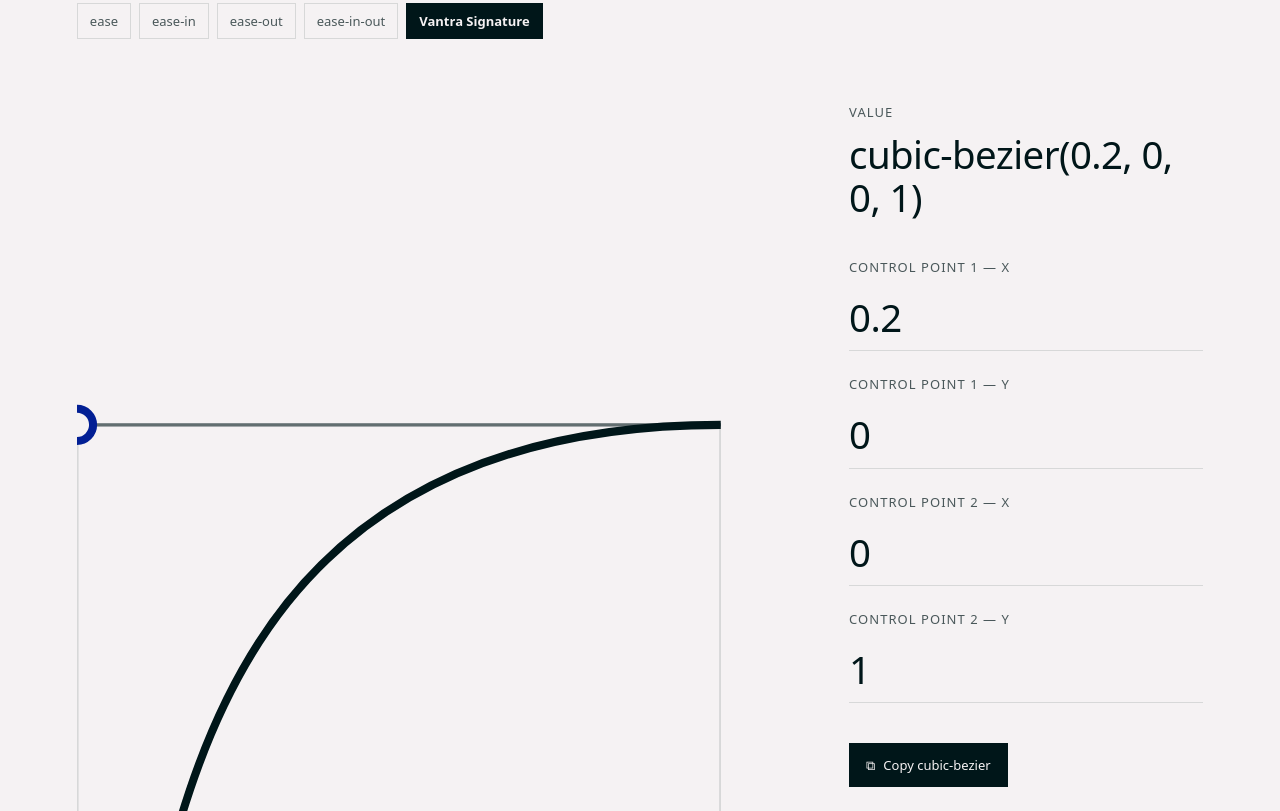
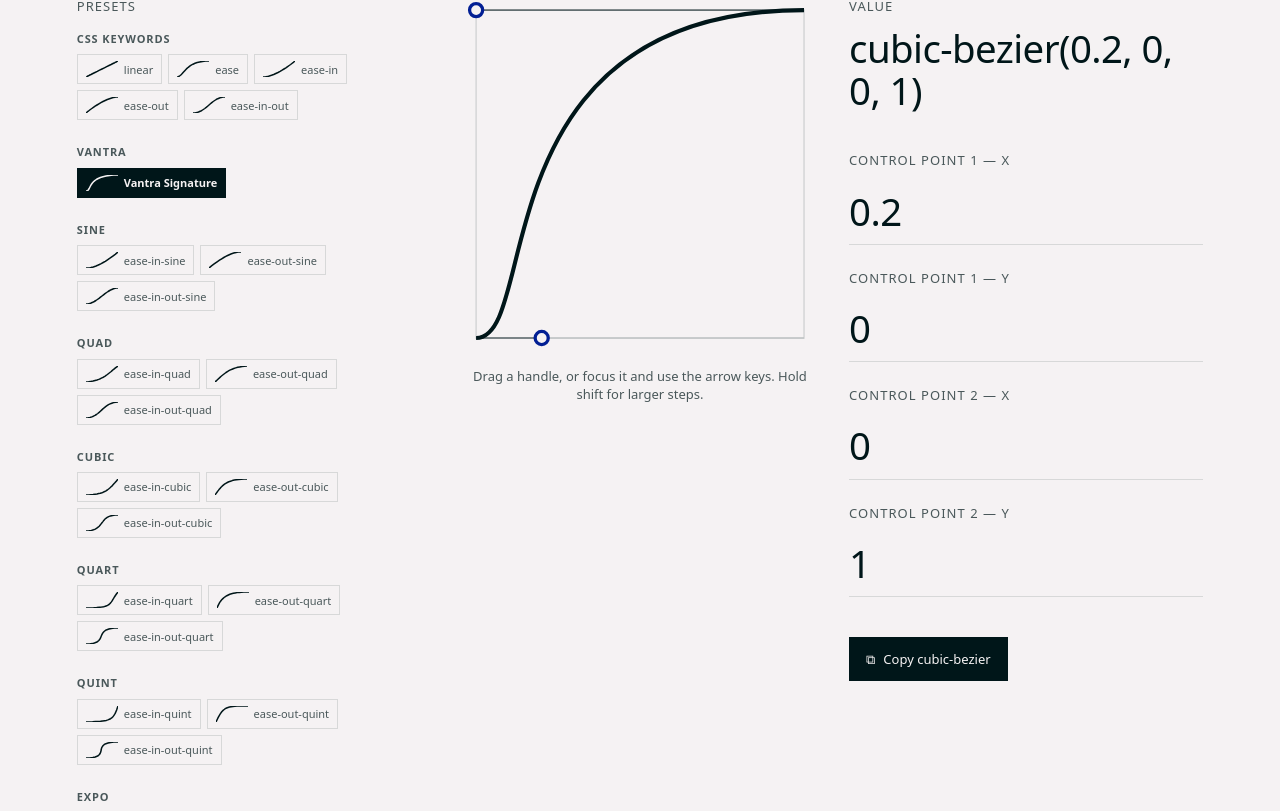
Before and after one commit to vantradesign/vantra-site, a Nuxt app: page /tools/easing-curves in a window 1280 px wide. Shown: the part 709-1520 px from the top of the page. Built offline with nearby package versions, Linux system fonts and the light colour scheme.

Commit message:
feat(easing): add preset picker and refactor easing curves page
- Extract easing presets into utils/tools/easing-presets.ts
- Add EasingPresetPicker component for browsing named presets
- Refactor easing-curves page to use new preset data

```diff
--- /dev/null
+++ b/components/tools/EasingPresetPicker.vue
@@ -0,0 +1,116 @@
+<script setup lang="ts">
+import { EASING_FAMILIES, presetToPoints, bezierPoint } from '~/utils/tools/easing'
+import type { EasingPresetEntry } from '~/utils/tools/easing'
+
+const props = defineProps<{
+  modelValue: string
+}>()
+
+const emit = defineEmits<{ 'update:modelValue': [string] }>()
+
+const groupId = useId()
+
+function isActive(preset: EasingPresetEntry) {
+  return props.modelValue === preset.id
+}
+
+function select(preset: EasingPresetEntry) {
+  emit('update:modelValue', preset.id)
+}
+
+/**
+ * Generate an SVG path for the mini-preview curve thumbnail.
+ * Uses 20 sample points to draw the curve in a 32x16 viewBox.
+ */
+function miniCurvePath(preset: EasingPresetEntry): string {
+  const points = presetToPoints(preset)
+  const w = 32
+  const h = 16
+  const steps = 20
+  const parts: string[] = []
+
+  for (let i = 0; i <= steps; i++) {
+    const t = i / steps
+    const { x, y } = bezierPoint(points, t)
+    const sx = x * w
+    const sy = (1 - y) * h
+    parts.push(`${i === 0 ? 'M' : 'L'} ${sx.toFixed(1)} ${sy.toFixed(1)}`)
+  }
+
+  return parts.join(' ')
+}
+
+</script>
+
+<template>
+  <div>
+    <p :id="groupId" class="caption mb-4">Presets</p>
+
+    <div class="space-y-6">
+      <fieldset
+        v-for="family in EASING_FAMILIES"
+        :key="family.id"
+        class="border-none p-0"
+      >
+        <legend class="caption mb-2 text-[0.6875rem] font-bold text-ink-muted">
+          {{ family.label }}
+        </legend>
+
+        <p
+          v-if="family.note"
+          class="mb-2 text-[0.6875rem] leading-snug text-ink-faint"
+        >
+          ⚠ {{ family.note }}
+        </p>
+
+        <div
+          class="flex flex-wrap gap-1.5"
+          role="radiogroup"
+          :aria-label="family.label + ' presets'"
+        >
+          <label
+            v-for="preset in family.presets"
+            :key="preset.id"
+            class="group shrink-0"
+          >
+            <input
+              type="radio"
+              :name="groupId"
+              :value="preset.id"
+              :checked="isActive(preset)"
+              class="peer sr-only"
+              @change="select(preset)"
+            />
+            <span
+              class="flex cursor-pointer items-center gap-1.5 border px-2 py-1.5 text-[0.6875rem] leading-none transition-colors duration-200 ease-editorial peer-focus-visible:outline peer-focus-visible:outline-2 peer-focus-visible:outline-offset-3 peer-focus-visible:outline-blue peer-focus-visible:shadow-[0_0_0_5px_var(--color-paper)]"
+              :class="
+                isActive(preset)
+                  ? 'border-ink bg-ink text-paper font-bold'
+                  : 'border-rule text-ink-muted hover:border-ink hover:text-ink'
+              "
+            >
+              <svg
+                class="shrink-0"
+                width="32"
+                height="16"
+                viewBox="0 0 32 16"
+                fill="none"
+                aria-hidden="true"
+              >
+                <path
+                  :d="miniCurvePath(preset)"
+                  :stroke="isActive(preset) ? 'var(--color-paper)' : 'var(--color-ink)'"
+                  stroke-width="1.5"
+                  fill="none"
+                  stroke-linecap="round"
+                  stroke-linejoin="round"
+                />
+              </svg>
+              <span>{{ preset.label }}</span>
+            </span>
+          </label>
+        </div>
+      </fieldset>
+    </div>
+  </div>
+</template>
--- a/pages/tools/easing-curves.vue
+++ b/pages/tools/easing-curves.vue
@@ -1,7 +1,6 @@
 <script setup lang="ts">
 import { EASING_PRESETS, formatCubicBezier, matchPreset } from '~/utils/tools/easing'
 import type { BezierPoints } from '~/utils/tools/easing'
-import type { Chip } from '~/types/tools'
 
 useToolPageSeo({
   slug: 'easing-curves',
@@ -12,11 +11,6 @@ useToolPageSeo({
 
 const points = ref<BezierPoints>({ x1: 0.2, y1: 0, x2: 0, y2: 1 })
 const duration = ref(900)
-
-const chips: Chip[] = EASING_PRESETS.map((preset) => ({
-  value: preset.value,
-  label: preset.label,
-}))
 
 const preset = computed({
   get: () => matchPreset(points.value)?.value ?? '',
@@ -87,11 +81,16 @@ function pointerToCurve(event: PointerEvent) {
   if (!element) return null
 
   const box = element.getBoundingClientRect()
-  const x = (event.clientX - box.left) / box.width
-  /* The viewBox spans y from -50 to 150 in SVG units, i.e. 1.5 down to -0.5. */
-  const svgY = Y_MAX - ((event.clientY - box.top) / box.height) * (Y_MAX - Y_MIN)
+  /* viewBox is -4 -4 108 108. Map pixel position to SVG units, then to curve
+     coordinates. The curve's x runs 0–100 in SVG, y runs 100 (bottom) to
+     0 (top) mapped via toSvgY. */
+  const svgX = -4 + ((event.clientX - box.left) / box.width) * 108
+  const svgYCoord = -4 + ((event.clientY - box.top) / box.height) * 108
 
-  return { x, y: svgY }
+  const x = svgX / 100
+  const y = 1 - svgYCoord / 100
+
+  return { x, y }
 }
 
 function onPointerDown(handle: 'p1' | 'p2', event: PointerEvent) {
@@ -157,13 +156,22 @@ function handleValueText(handle: 'p1' | 'p2') {
 }
 
 /* Preview. `running` drives the transition; the nextTick round-trip is what
-   makes the button repeatable rather than a one-shot. */
+   makes the button repeatable rather than a one-shot. Auto-reset after the
+   transition finishes so the user can replay without manually resetting. */
 const running = ref(false)
+const previewEl = ref<HTMLElement | null>(null)
 
 async function play() {
   running.value = false
   await nextTick()
   running.value = true
+}
+
+function onPreviewTransitionEnd() {
+  if (!running.value) return
+  setTimeout(async () => {
+    running.value = false
+  }, 400)
 }
 
 const numericFields = computed(() => [
@@ -203,16 +211,19 @@ const css = computed(() =>
     <section aria-labelledby="curve-heading" class="gutter mt-20 md:mt-28">
       <h2 id="curve-heading" class="caption">The curve</h2>
 
-      <div class="mt-8">
-        <ToolChipRail v-model="preset" label="Presets" :chips="chips" />
+      <div class="mt-14 lg:grid lg:grid-cols-12 lg:gap-x-8">
+        <!-- Left column: presets -->
+        <div class="lg:col-span-4">
+          <EasingPresetPicker v-model="preset" />
         </div>
 
-      <div class="mt-14 md:grid md:grid-cols-12 md:gap-x-8">
-        <div class="md:col-span-7">
+        <!-- Centre column: curve graph -->
+        <div class="mt-12 lg:col-span-4 lg:mt-0">
+          <div class="w-full">
             <svg
               ref="svg"
-            viewBox="0 -50 100 200"
-            class="w-full touch-none select-none"
+              viewBox="-4 -4 108 108"
+              class="w-full touch-none select-none overflow-visible"
               role="group"
               aria-label="Cubic bezier curve editor"
               @pointermove="onPointerMove"
@@ -242,8 +253,9 @@ const css = computed(() =>
 
               <path :d="curvePath" fill="none" stroke="var(--color-ink)" stroke-width="1.25" />
 
-            <!-- Each handle carries a transparent 44-unit hit area so touch and
-                 coarse pointers get a target the visible dot does not need. -->
+              <!-- Each handle carries a transparent hit area (r=5, ~32px at 320px
+                   graph width) so touch and coarse pointers get a target that meets
+                   WCAG 2.5.5 without the visible dot being oversized. -->
               <g
                 v-for="handle in (['p1', 'p2'] as const)"
                 :key="handle"
@@ -258,30 +270,32 @@ const css = computed(() =>
                 <circle
                   :cx="handle === 'p1' ? toSvgX(points.x1) : toSvgX(points.x2)"
                   :cy="handle === 'p1' ? toSvgY(points.y1) : toSvgY(points.y2)"
-                r="7"
+                  r="5"
                   fill="transparent"
                 />
                 <circle
                   :cx="handle === 'p1' ? toSvgX(points.x1) : toSvgX(points.x2)"
                   :cy="handle === 'p1' ? toSvgY(points.y1) : toSvgY(points.y2)"
-                r="2.5"
+                  r="2"
                   fill="var(--color-paper)"
                   stroke="var(--color-blue)"
-                stroke-width="1.25"
+                  stroke-width="1"
                 />
               </g>
             </svg>
+          </div>
 
-          <p class="caption mt-4 normal-case tracking-normal text-ink-muted">
+          <p class="caption mt-4 text-center normal-case tracking-normal text-ink-muted">
             Drag a handle, or focus it and use the arrow keys. Hold shift for larger steps.
           </p>
         </div>
 
-        <div class="mt-16 md:col-span-4 md:col-start-9 md:mt-0">
+        <!-- Right column: values + controls -->
+        <div class="mt-12 lg:col-span-4 lg:mt-0">
           <p class="caption">Value</p>
-          <p class="mt-3 font-display text-title tabular-nums">
+          <output class="mt-3 block font-display text-title tabular-nums" aria-live="off">
             {{ timingFunction }}
-          </p>
+          </output>
 
           <ToolStatus :text="statusText" />
 
@@ -319,11 +333,13 @@ const css = computed(() =>
         <div class="flex flex-wrap items-end justify-between gap-8">
           <button
             type="button"
-            class="caption inline-flex min-h-11 items-center gap-2 border border-ink bg-ink px-5 text-paper normal-case tracking-normal transition-colors duration-200 ease-editorial hover:border-blue hover:bg-blue"
+            :disabled="running"
+            class="caption inline-flex min-h-11 items-center gap-2 border px-5 normal-case tracking-normal transition-colors duration-200 ease-editorial disabled:cursor-not-allowed disabled:border-rule disabled:bg-rule disabled:text-ink-muted"
+            :class="running ? '' : 'border-ink bg-ink text-paper hover:border-blue hover:bg-blue'"
             @click="play"
           >
-            <span aria-hidden="true">▶</span>
-            Play preview
+            <span aria-hidden="true">{{ running ? '⏸' : '▶' }}</span>
+            {{ running ? 'Playing…' : 'Play preview' }}
           </button>
 
           <div class="w-full max-w-xs">
@@ -335,6 +351,7 @@ const css = computed(() =>
              end point is `100% - width` without needing container queries. -->
         <div class="relative mt-12 h-[6.5rem] border-t border-rule pt-12" aria-hidden="true">
           <div
+            ref="previewEl"
             class="absolute top-12 size-14 bg-blue"
             :style="{
               left: running ? 'calc(100% - 3.5rem)' : '0px',
@@ -342,6 +359,7 @@ const css = computed(() =>
               transitionDuration: `${duration}ms`,
               transitionTimingFunction: timingFunction,
             }"
+            @transitionend="onPreviewTransitionEnd"
           />
         </div>
       </div>
--- /dev/null
+++ b/utils/tools/easing-presets.ts
@@ -0,0 +1,141 @@
+import type { BezierPoints } from './easing'
+
+export interface EasingPresetEntry {
+  /** Stable identifier, used as the radio value and for matchPreset lookups. */
+  id: string
+  /** Human-readable label shown in the UI. */
+  label: string
+  /** The four cubic-bezier control-point values. */
+  cubicBezier: [number, number, number, number]
+}
+
+export interface EasingFamily {
+  /** Family identifier (lowercase, kebab-case). */
+  id: string
+  /** Display name for the group header. */
+  label: string
+  /** Optional note shown below the family label. */
+  note?: string
+  presets: EasingPresetEntry[]
+}
+
+/* ------------------------------------------------------------------ */
+/*  Canonical values sourced from easings.net / Penner equations.      */
+/*  Do not approximate — users expect exact matches.                   */
+/* ------------------------------------------------------------------ */
+
+export const EASING_FAMILIES: EasingFamily[] = [
+  {
+    id: 'css',
+    label: 'CSS Keywords',
+    presets: [
+      { id: 'linear', label: 'linear', cubicBezier: [0, 0, 1, 1] },
+      { id: 'ease', label: 'ease', cubicBezier: [0.25, 0.1, 0.25, 1] },
+      { id: 'ease-in', label: 'ease-in', cubicBezier: [0.42, 0, 1, 1] },
+      { id: 'ease-out', label: 'ease-out', cubicBezier: [0, 0, 0.58, 1] },
+      { id: 'ease-in-out', label: 'ease-in-out', cubicBezier: [0.42, 0, 0.58, 1] },
+    ],
+  },
+  {
+    id: 'vantra',
+    label: 'Vantra',
+    presets: [
+      { id: 'vantra', label: 'Vantra Signature', cubicBezier: [0.2, 0, 0, 1] },
+    ],
+  },
+  {
+    id: 'sine',
+    label: 'Sine',
+    presets: [
+      { id: 'ease-in-sine', label: 'ease-in-sine', cubicBezier: [0.12, 0, 0.39, 0] },
+      { id: 'ease-out-sine', label: 'ease-out-sine', cubicBezier: [0.61, 1, 0.88, 1] },
+      { id: 'ease-in-out-sine', label: 'ease-in-out-sine', cubicBezier: [0.37, 0, 0.63, 1] },
+    ],
+  },
+  {
+    id: 'quad',
+    label: 'Quad',
+    presets: [
+      { id: 'ease-in-quad', label: 'ease-in-quad', cubicBezier: [0.55, 0.085, 0.68, 0.53] },
+      { id: 'ease-out-quad', label: 'ease-out-quad', cubicBezier: [0.25, 0.46, 0.45, 0.94] },
+      { id: 'ease-in-out-quad', label: 'ease-in-out-quad', cubicBezier: [0.455, 0.03, 0.515, 0.955] },
+    ],
+  },
+  {
+    id: 'cubic',
+    label: 'Cubic',
+    presets: [
+      { id: 'ease-in-cubic', label: 'ease-in-cubic', cubicBezier: [0.55, 0.055, 0.675, 0.19] },
+      { id: 'ease-out-cubic', label: 'ease-out-cubic', cubicBezier: [0.215, 0.61, 0.355, 1] },
+      { id: 'ease-in-out-cubic', label: 'ease-in-out-cubic', cubicBezier: [0.645, 0.045, 0.355, 1] },
+    ],
+  },
+  {
+    id: 'quart',
+    label: 'Quart',
+    presets: [
+      { id: 'ease-in-quart', label: 'ease-in-quart', cubicBezier: [0.895, 0.03, 0.685, 0.22] },
+      { id: 'ease-out-quart', label: 'ease-out-quart', cubicBezier: [0.165, 0.84, 0.44, 1] },
+      { id: 'ease-in-out-quart', label: 'ease-in-out-quart', cubicBezier: [0.77, 0, 0.175, 1] },
+    ],
+  },
+  {
+    id: 'quint',
+    label: 'Quint',
+    presets: [
+      { id: 'ease-in-quint', label: 'ease-in-quint', cubicBezier: [0.755, 0.05, 0.855, 0.06] },
+      { id: 'ease-out-quint', label: 'ease-out-quint', cubicBezier: [0.23, 1, 0.32, 1] },
+      { id: 'ease-in-out-quint', label: 'ease-in-out-quint', cubicBezier: [0.86, 0, 0.07, 1] },
+    ],
+  },
+  {
+    id: 'expo',
+    label: 'Expo',
+    presets: [
+      { id: 'ease-in-expo', label: 'ease-in-expo', cubicBezier: [0.95, 0.05, 0.795, 0.035] },
+      { id: 'ease-out-expo', label: 'ease-out-expo', cubicBezier: [0.19, 1, 0.22, 1] },
+      { id: 'ease-in-out-expo', label: 'ease-in-out-expo', cubicBezier: [1, 0, 0, 1] },
+    ],
+  },
+  {
+    id: 'circ',
+    label: 'Circ',
+    presets: [
+      { id: 'ease-in-circ', label: 'ease-in-circ', cubicBezier: [0.6, 0.04, 0.98, 0.335] },
+      { id: 'ease-out-circ', label: 'ease-out-circ', cubicBezier: [0.075, 0.82, 0.165, 1] },
+      { id: 'ease-in-out-circ', label: 'ease-in-out-circ', cubicBezier: [0.785, 0.135, 0.15, 0.86] },
+    ],
+  },
+  {
+    id: 'back',
+    label: 'Back',
+    note: 'These curves overshoot past 0 or 1. Avoid on properties like opacity that clamp outside 0–1.',
+    presets: [
+      { id: 'ease-in-back', label: 'ease-in-back', cubicBezier: [0.36, 0, 0.66, -0.56] },
+      { id: 'ease-out-back', label: 'ease-out-back', cubicBezier: [0.34, 1.56, 0.64, 1] },
+      { id: 'ease-in-out-back', label: 'ease-in-out-back', cubicBezier: [0.68, -0.6, 0.32, 1.6] },
+    ],
+  },
+]
+
+/** Flat list of every preset across all families. */
+export const ALL_PRESETS: EasingPresetEntry[] = EASING_FAMILIES.flatMap((f) => f.presets)
+
+/** Convert a preset's cubicBezier tuple to the BezierPoints shape used by the editor. */
+export function presetToPoints(entry: EasingPresetEntry): BezierPoints {
+  const [x1, y1, x2, y2] = entry.cubicBezier
+  return { x1, y1, x2, y2 }
+}
+
+/** Find a preset matching the given BezierPoints (within tolerance). */
+export function findPreset(points: BezierPoints): EasingPresetEntry | undefined {
+  const near = (a: number, b: number) => Math.abs(a - b) < 0.005
+
+  return ALL_PRESETS.find(
+    (p) =>
+      near(p.cubicBezier[0], points.x1) &&
+      near(p.cubicBezier[1], points.y1) &&
+      near(p.cubicBezier[2], points.x2) &&
+      near(p.cubicBezier[3], points.y2),
+  )
+}
--- a/utils/tools/easing.ts
+++ b/utils/tools/easing.ts
@@ -11,14 +11,17 @@ export interface EasingPreset {
   points: BezierPoints
 }
 
-export const EASING_PRESETS: EasingPreset[] = [
-  { value: 'ease', label: 'ease', points: { x1: 0.25, y1: 0.1, x2: 0.25, y2: 1 } },
-  { value: 'ease-in', label: 'ease-in', points: { x1: 0.42, y1: 0, x2: 1, y2: 1 } },
-  { value: 'ease-out', label: 'ease-out', points: { x1: 0, y1: 0, x2: 0.58, y2: 1 } },
-  { value: 'ease-in-out', label: 'ease-in-out', points: { x1: 0.42, y1: 0, x2: 0.58, y2: 1 } },
-  // Matches --ease-editorial in assets/css/main.css.
-  { value: 'vantra', label: 'Vantra Signature', points: { x1: 0.2, y1: 0, x2: 0, y2: 1 } },
-]
+export { EASING_FAMILIES, ALL_PRESETS, findPreset, presetToPoints } from './easing-presets'
+export type { EasingPresetEntry, EasingFamily } from './easing-presets'
+
+import { ALL_PRESETS, presetToPoints } from './easing-presets'
+
+/** Flat preset list in the legacy shape, derived from the canonical data. */
+export const EASING_PRESETS: EasingPreset[] = ALL_PRESETS.map((p) => ({
+  value: p.id,
+  label: p.label,
+  points: presetToPoints(p),
+}))
 
 export function formatCubicBezier({ x1, y1, x2, y2 }: BezierPoints): string {
   const trim = (value: number) => String(Number(value.toFixed(3)))
@@ -43,10 +46,10 @@ export function matchPreset(points: BezierPoints): EasingPreset | undefined {
   const near = (a: number, b: number) => Math.abs(a - b) < 0.005
 
   return EASING_PRESETS.find(
-    (preset) =>
-      near(preset.points.x1, points.x1) &&
-      near(preset.points.y1, points.y1) &&
-      near(preset.points.x2, points.x2) &&
-      near(preset.points.y2, points.y2),
+    (p) =>
+      near(p.points.x1, points.x1) &&
+      near(p.points.y1, points.y1) &&
+      near(p.points.x2, points.x2) &&
+      near(p.points.y2, points.y2),
   )
 }
```
Lines whose indentation alone changed are shown as unchanged.
